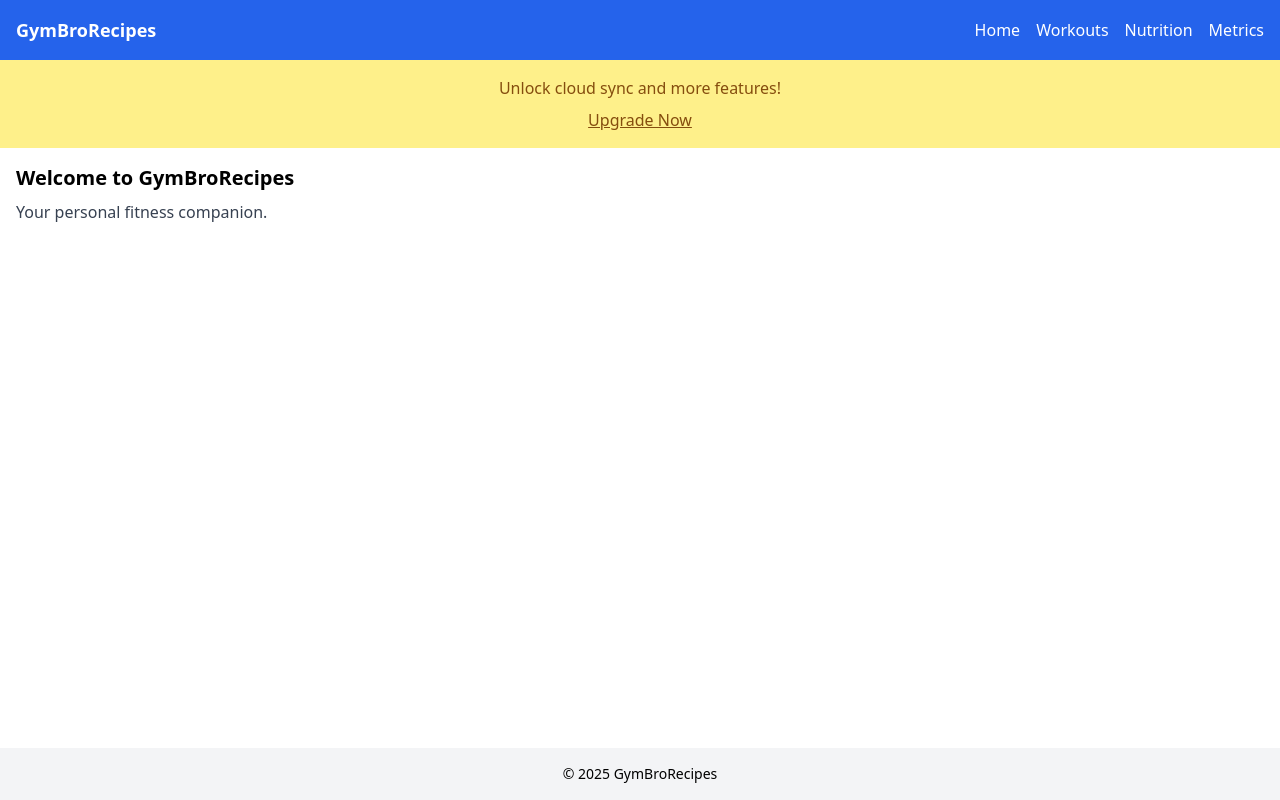
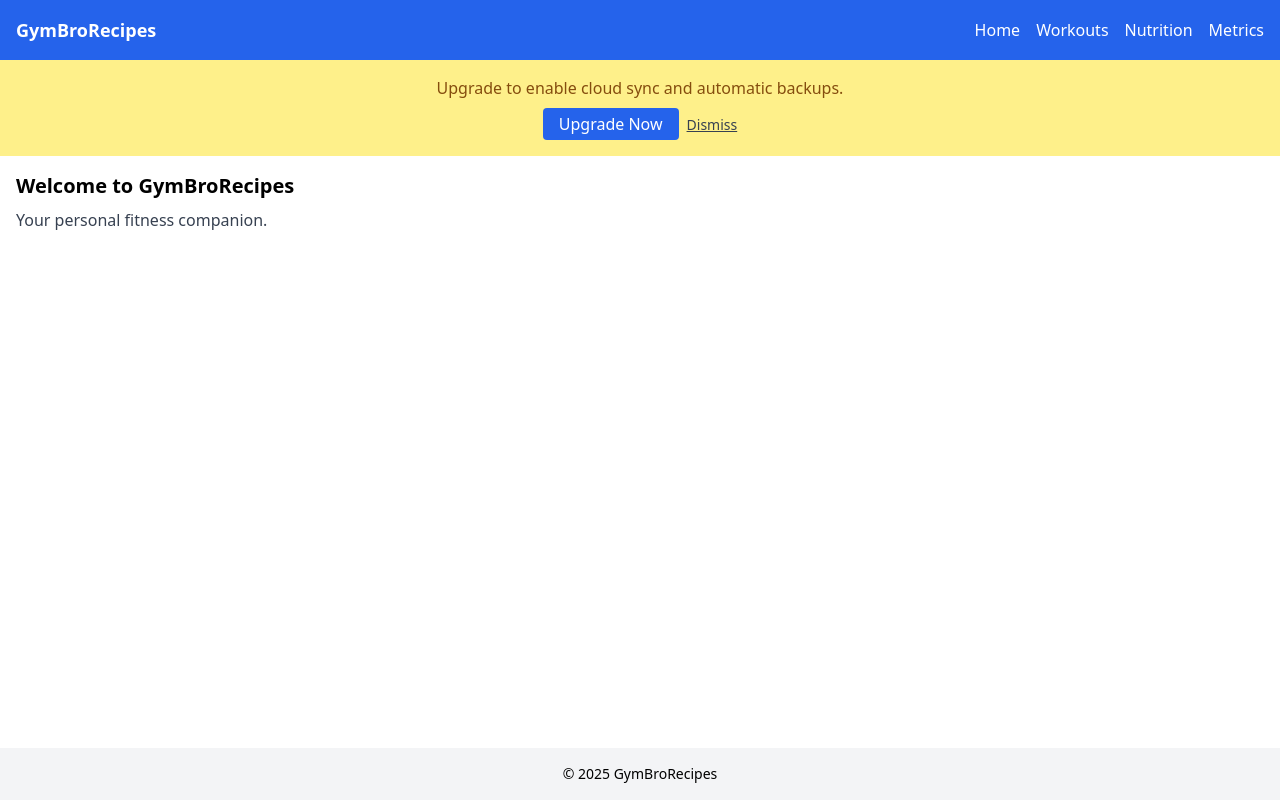
Before and after one commit to njvanas/GymBroRecipes, a React (Vite) app: page / in a window 1280 px wide. Built offline with nearby package versions, Linux system fonts and the light colour scheme; no server answers; the HTML template or start-up script is replaced by a standard one.

Commit message:
Add dismissible upgrade banner

```diff
--- a/src/App.jsx
+++ b/src/App.jsx
@@ -37,7 +37,7 @@ function App() {
           </nav>
         </header>
 
-        {!user.is_paid && <UpgradeBanner />}
+        <UpgradeBanner />
 
         <main className="flex-1 p-4">
           <Routes>
--- a/src/components/UpgradeBanner.jsx
+++ b/src/components/UpgradeBanner.jsx
@@ -1,11 +1,45 @@
-import React from 'react';
-import { Link } from 'react-router-dom';
+import React, { useEffect, useState } from 'react';
+import { get } from 'idb-keyval';
 
-const UpgradeBanner = () => (
-  <div className="bg-yellow-200 text-yellow-800 p-4 text-center">
-    <p className="mb-2">Unlock cloud sync and more features!</p>
-    <Link to="/upgrade" className="underline font-medium">Upgrade Now</Link>
-  </div>
-);
+const UpgradeBanner = () => {
+  const [visible, setVisible] = useState(false);
+
+  useEffect(() => {
+    const checkTier = async () => {
+      const stored = await get('user');
+      if (!stored || stored.is_paid === false) {
+        setVisible(true);
+      }
+    };
+    checkTier();
+  }, []);
+
+  const handleUpgrade = () => {
+    // TODO: Replace with Stripe/PayPal checkout
+    alert('Redirecting to payment flow...');
+  };
+
+  if (!visible) return null;
+
+  return (
+    <div className="bg-yellow-200 dark:bg-yellow-700 text-yellow-800 dark:text-yellow-100 p-4 text-center">
+      <p className="mb-2">Upgrade to enable cloud sync and automatic backups.</p>
+      <div className="space-x-2">
+        <button
+          onClick={handleUpgrade}
+          className="bg-blue-600 hover:bg-blue-700 text-white px-4 py-1 rounded"
+        >
+          Upgrade Now
+        </button>
+        <button
+          onClick={() => setVisible(false)}
+          className="text-sm underline text-gray-700 dark:text-gray-300"
+        >
+          Dismiss
+        </button>
+      </div>
+    </div>
+  );
+};
 
 export default UpgradeBanner;
```
